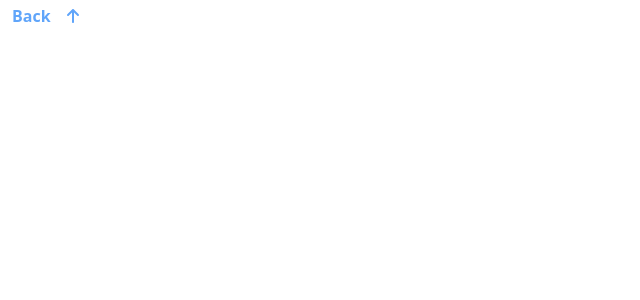
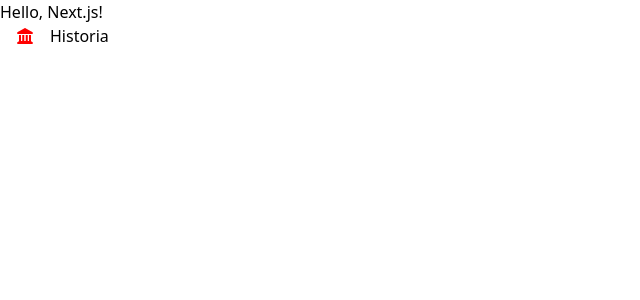
Before and after one commit to WEB-Club-Software/Pagina-Web-RECMIL-ECUADOR, a Next.js app: page / in a window 1280 px wide. Shown: the top 300 px of the page, without its empty margins (0-640 px from the left). Built offline with nearby package versions, Linux system fonts and the light colour scheme.

Commit message:
GoBackButton fixed

```diff
--- a/src/app/page.tsx
+++ b/src/app/page.tsx
@@ -1,5 +1,18 @@
-import GoBackButton from "@/components/atoms/GoBackButton";
+import DescriptiveIcon from "@/components/atoms/DescriptiveIcon"
+import { faFacebook } from "@fortawesome/free-brands-svg-icons"
+import { faLandmark } from "@fortawesome/free-solid-svg-icons"
 
 export default function Page() {
-return <GoBackButton/>
+
+  const style={
+    color:'red',
+    width:'50px'
+  }
+
+  const opc: string[]=['home','about us']
+  return <h1>
+    Hello, Next.js!
+    <DescriptiveIcon icon={faLandmark}  style={style} text="Historia  "/>
+
+    </h1>
 }
--- a/src/components/atoms/GoBackButton.tsx
+++ b/src/components/atoms/GoBackButton.tsx
@@ -4,12 +4,13 @@ import { faArrowUp } from '@fortawesome/free-solid-svg-icons';
 
 interface Props extends HTMLAttributes<HTMLButtonElement>{
     isHome?:Boolean;
+    text:String;
 }
 
-const GoBackButton = ({isHome}: Props) => {
+const GoBackButton = ({isHome,text}: Props) => {
     return (
         <button className={`flex gap-4 content-center items-center px-3 py-1 ${isHome} && 'invisible'`}>
-            <span className="text-small text-blue-400 font-semibold">Back</span>
+            <span className="text-small text-blue-400 font-semibold">{text}</span>
             <FontAwesomeIcon className='w-3 text-blue-400' icon={faArrowUp}/>
         </button>
     );
```
